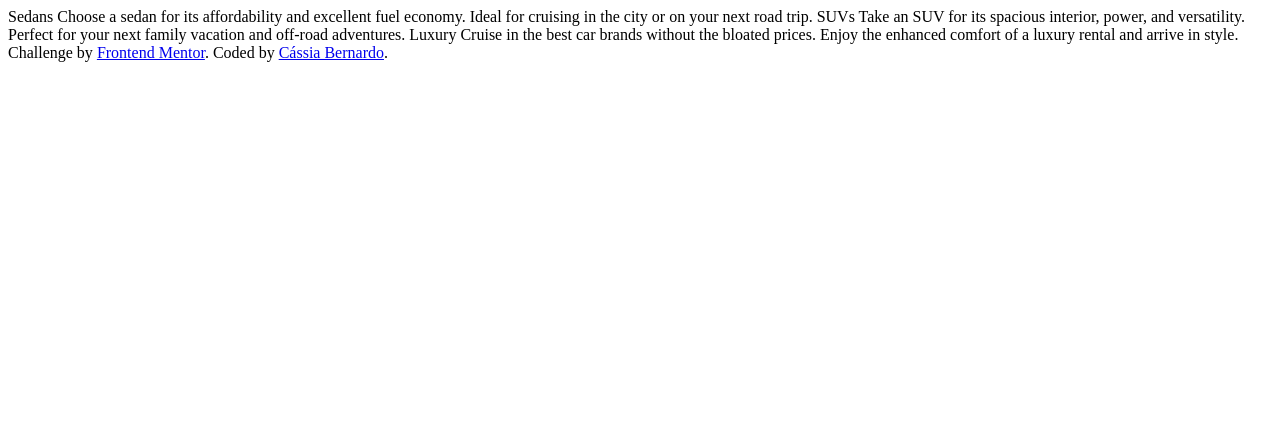
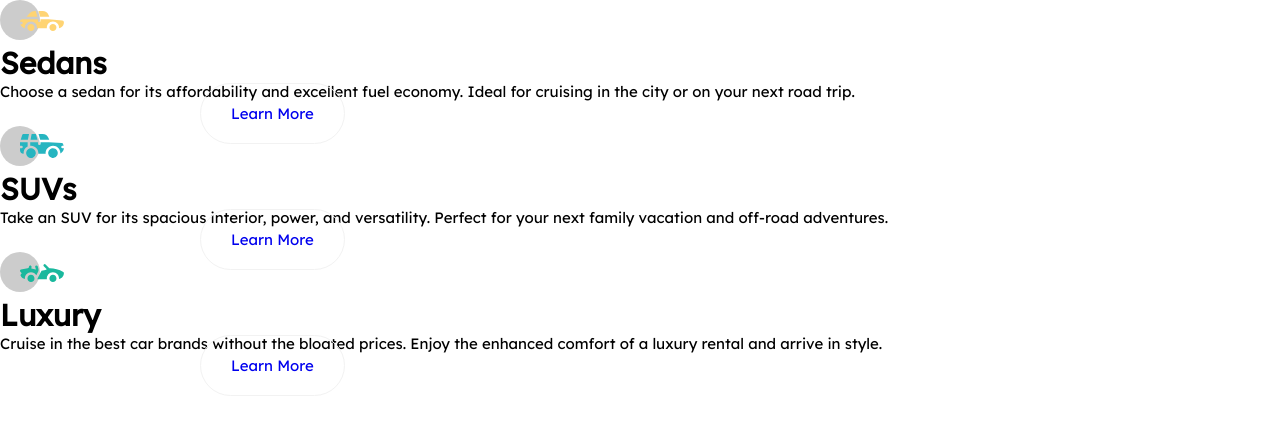
Before and after one commit to casbern/3-column-preview-card-component-main, a plain HTML site: page index.html in a window 1280 px wide. Drawn offline with Linux system fonts and the light colour scheme.

Commit message:
Added the basic styles.

```diff
--- a/css/style.css
+++ b/css/style.css
@@ -1,2 +1,38 @@
+:root {
+  --first-card: hsl(31, 77%, 52%);
+  --second-card: hsl(184, 100%, 22%);
+  --third-card: hsl(179, 100%, 13%);
+  --primary-color: hsla(0, 0%, 100%, 0.75);
+  --secondary-color: hsl(0, 0%, 95%);
+}
+
+* {
+  padding: 0;
+  margin: 0;
+  box-sizing: border-box;
+  outline: none;
+}
+
+html {
+  font-size: 62.5%;
+}
+
+body {
+  font-family: 'Lexend Deca', sans-serif;
+  font-size: 1.5rem;
+  height: 100vh;
+}
+
+.btn {
+  text-decoration: none;
+  line-height: 2.5rem;
+  border: 1px solid var(--secondary-color);
+  border-radius: 50px;
+  padding: 2rem 3rem;
+  margin: 20rem;
+}
+
+
+
 .attribution { font-size: 11px; text-align: center; }
 .attribution a { color: hsl(228, 45%, 44%); }
--- a/index.html
+++ b/index.html
@@ -5,26 +5,54 @@
   <meta name="viewport" content="width=device-width, initial-scale=1.0"> <!-- displays site properly based on user's device -->
 
   <link rel="icon" type="image/png" sizes="32x32" href="./images/favicon-32x32.png">
+  <link rel="stylesheet" href="css/style.css">
+  <link rel="preconnect" href="https://fonts.googleapis.com">
+  <link rel="preconnect" href="https://fonts.gstatic.com" crossorigin>
+  <link href="https://fonts.googleapis.com/css2?family=Lexend+Deca&display=swap" rel="stylesheet">
+  <link rel="preconnect" href="https://fonts.googleapis.com">
+  <link rel="preconnect" href="https://fonts.gstatic.com" crossorigin>
+  <link href="https://fonts.googleapis.com/css2?family=Big+Shoulders+Display:wght@700&family=Lexend+Deca&display=swap" rel="stylesheet">
 
   <title>Frontend Mentor | 3-column preview card component</title>
 </head>
 <body>
 
-  Sedans
-  Choose a sedan for its affordability and excellent fuel economy. Ideal for cruising in the city
-  or on your next road trip.
+  <div class="cards">
+    <div class="card">
+      <img src="images/icon-sedans.svg" alt="Sedan's icon image">
+      <h1>Sedans</h1>
+      <p>
+        Choose a sedan for its affordability and excellent fuel economy.
+        Ideal for cruising in the city or on your next road trip.
+      </p>
+      <a class="btn" href="#">Learn More</a>
+    </div>
 
-  SUVs
-  Take an SUV for its spacious interior, power, and versatility. Perfect for your next family vacation
-  and off-road adventures.
+    <div class="card">
+      <img src="images/icon-suvs.svg" alt="SUV's icon image">
+      <h1>SUVs</h1>
+      <p>
+        Take an SUV for its spacious interior, power, and versatility.
+        Perfect for your next family vacation and off-road adventures.
+      </p>
+      <a class="btn" href="#">Learn More</a>
+    </div>
 
-  Luxury
-  Cruise in the best car brands without the bloated prices. Enjoy the enhanced comfort of a luxury
-  rental and arrive in style.
+    <div class="card">
+      <img src="images/icon-luxury.svg" alt="Luxury's icon image">
+      <h1>Luxury</h1>
+      <p>
+        Cruise in the best car brands without the bloated prices.
+        Enjoy the enhanced comfort of a luxury rental and arrive in style.
+      </p>
+      <a class="btn" href="#">Learn More</a>
+    </div>
+  </div>
 
-  <div class="attribution">
+
+  <!-- <div class="attribution">
     Challenge by <a href="https://www.frontendmentor.io?ref=challenge" target="_blank">Frontend Mentor</a>.
     Coded by <a href="#">Cássia Bernardo</a>.
-  </div>
+  </div> -->
 </body>
 </html>
```
